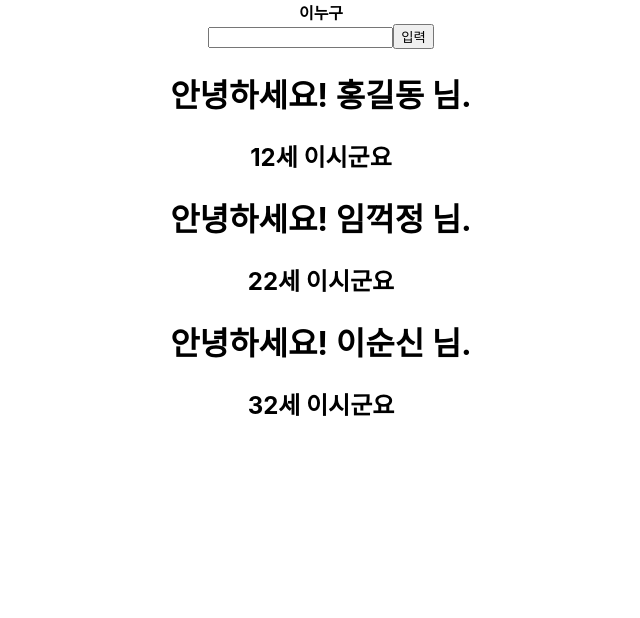
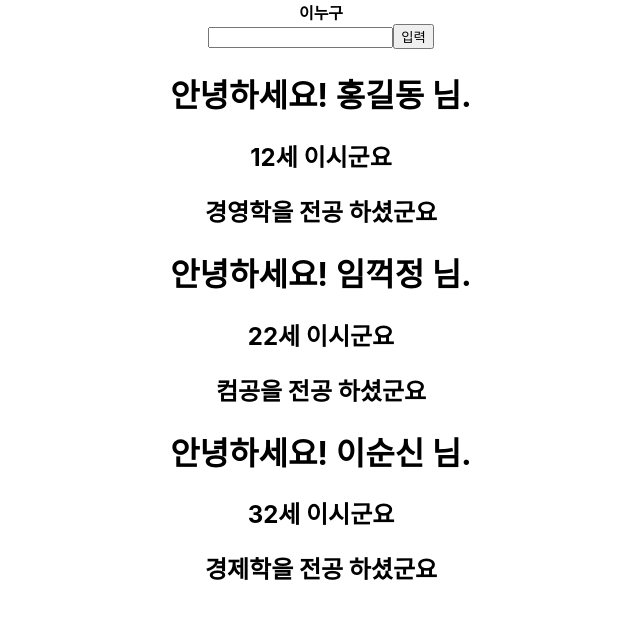
Before and after one commit to tigerlcw/2023FintechEdu, a React (Create React App) app in the folder app/front/: page / in a window 1280 px wide. Shown: the top 618 px of the page, without its empty margins (319-959 px from the left). Built offline with nearby package versions, Linux system fonts and the light colour scheme.

Commit message:
lecture react listing

```diff
--- a/app/front/src/Components/Welcome.js
+++ b/app/front/src/Components/Welcome.js
@@ -1,10 +1,12 @@
 //컴포넌트 생성
 const Welcome = (props) => {
+  // props를 파라미터로 받음
   console.log(props);
   return (
     <div>
       <h1>안녕하세요! {props.username} 님.</h1>
       <h2>{props.age}세 이시군요</h2>
+      <h2>{props.major}을 전공 하셨군요</h2>
     </div>
   );
 };
```
